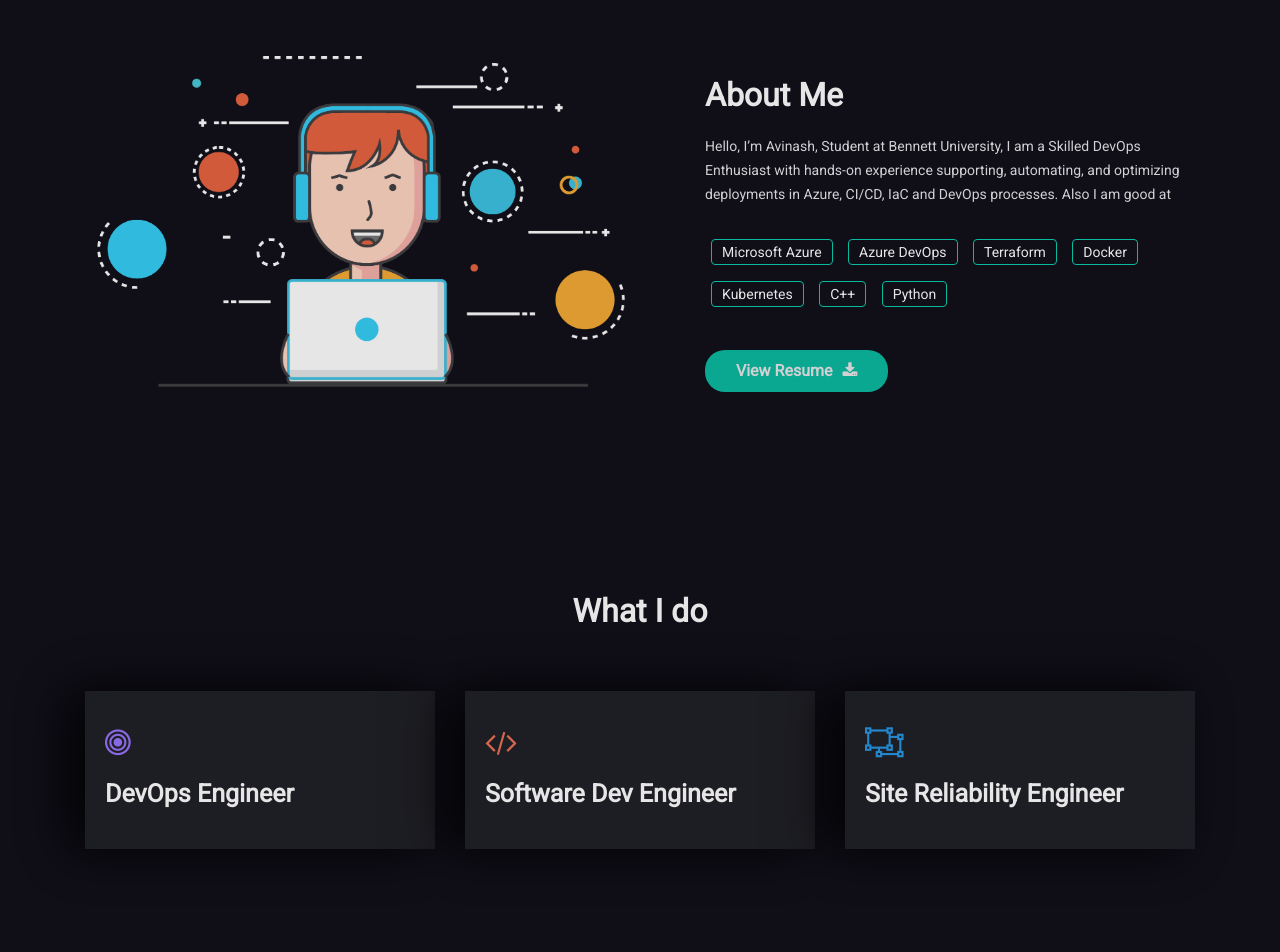
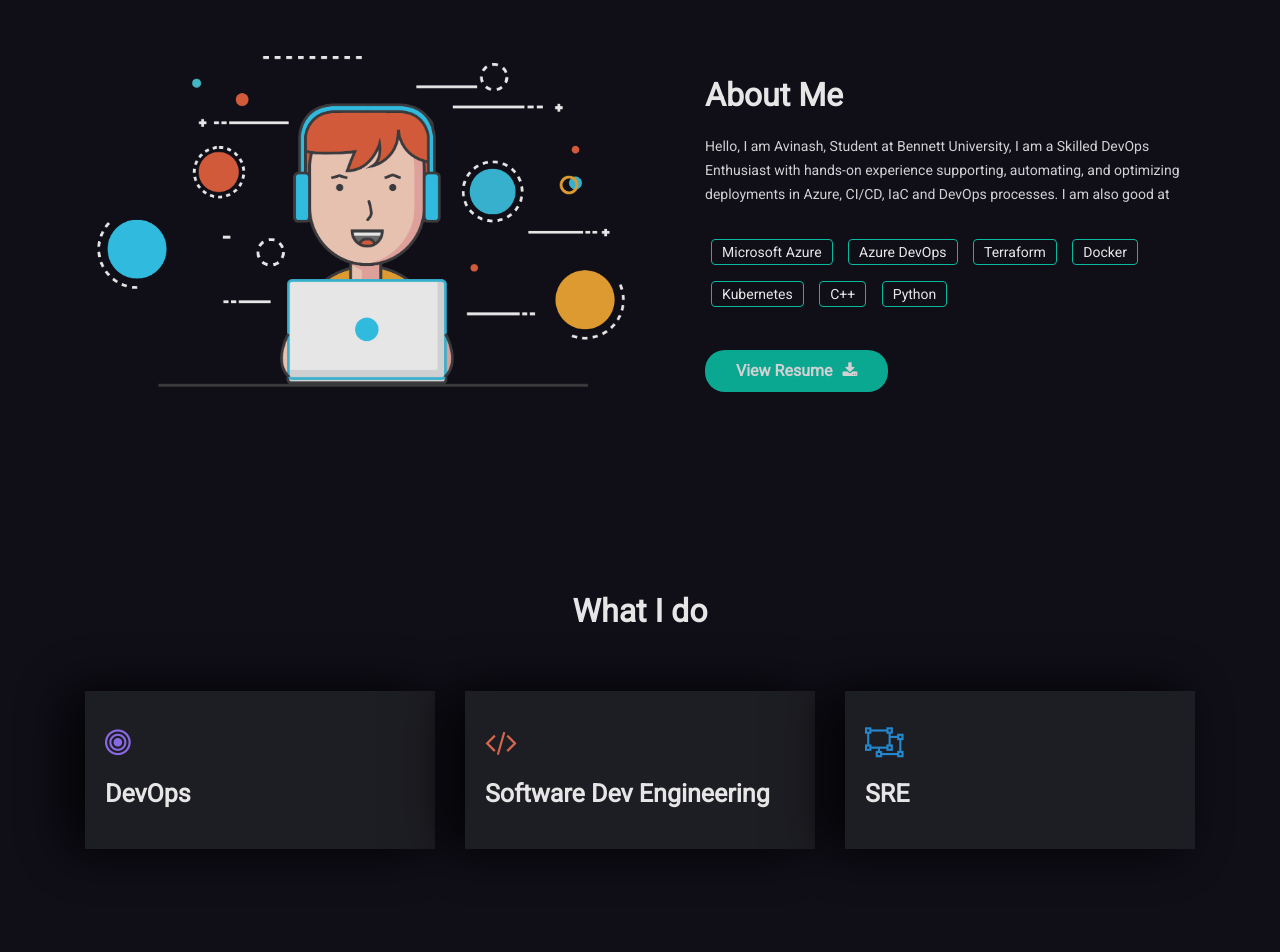
Before and after one commit to avinashnadendla/My-Portfolio, a plain HTML site: page index.html in a window 1280 px wide. Shown: the part 880-1832 px from the top of the page. Drawn offline with Linux system fonts and the light colour scheme; some packages are replaced by stand-ins of ours.

Commit message:
second commit

```diff
--- a/index.html
+++ b/index.html
@@ -1,6 +1,5 @@
 <!doctype html>
 <html lang="en">
-
 <head>
         <title>Avinash Nadendla</title>
         <!-- Required meta tags -->
@@ -100,7 +99,7 @@
                         <div class="col-sm-6">
                             <div class="mh-header-info">
                                 <div class="mh-promo wow fadeInUp" data-wow-duration="0.8s" data-wow-delay="0.1s">
-                                    <span>Hello I'm</span>
+                                    <span>Hello I am</span>
                                 </div>
 
                                 <h2 class="wow fadeInUp" data-wow-duration="0.8s" data-wow-delay="0.2s">Avinash Nadendla</h2>
@@ -144,9 +143,9 @@
                     <div class="col-sm-12 col-md-6">
                         <div class="mh-about-inner">
                             <h2 class="wow fadeInUp" data-wow-duration="0.8s" data-wow-delay="0.1s">About Me</h2>
-                            <p class="wow fadeInUp" data-wow-duration="0.8s" data-wow-delay="0.2s">Hello, I’m Avinash, Student at Bennett University,
+                            <p class="wow fadeInUp" data-wow-duration="0.8s" data-wow-delay="0.2s">Hello, I am Avinash, Student at Bennett University,
                             I am a Skilled DevOps Enthusiast with hands-on experience supporting, automating, and optimizing deployments in Azure, CI/CD, IaC and DevOps processes.
-                            Also I am good at</p>
+                            I am also good at</p>
                             <div class="mh-about-tag wow fadeInUp" data-wow-duration="0.8s" data-wow-delay="0.3s">
                                 <ul>
                                     <li><span>Microsoft Azure</span></li>
@@ -179,19 +178,19 @@
                     <div class="col-md-4 col-sm-12">
                         <div class="mh-service-item shadow-1 dark-bg wow fadeInUp" data-wow-duration="0.8s" data-wow-delay="0.3s">
                             <i class="fa fa-bullseye purple-color"></i>
-                            <h3>DevOps Engineer</h3>
+                            <h3>DevOps</h3>
                         </div>
                     </div>
                     <div class="col-md-4 col-sm-12">
                         <div class="mh-service-item shadow-1 dark-bg wow fadeInUp" data-wow-duration="0.8s" data-wow-delay="0.5s">
                             <i class="fa fa-code iron-color"></i>
-                            <h3>Software Dev Engineer</h3>
+                            <h3>Software Dev Engineering</h3>
                         </div>
                     </div>
                     <div class="col-md-4 col-sm-12">
                         <div class="mh-service-item shadow-1 dark-bg wow fadeInUp" data-wow-duration="0.8s" data-wow-delay="0.7s">
                             <i class="fa fa-object-ungroup sky-color"></i>
-                            <h3>Site Reliability Engineer</h3>
+                            <h3>SRE</h3>
                         </div>
                     </div>
                 </div>
@@ -332,7 +331,7 @@
                                     <!-- Education Institutes-->
                                     <div class="mh-work-item dark-bg wow fadeInUp" data-wow-duration="0.8s" data-wow-delay="0.4s">
                                         <h4>Azure Associate Intern @<a href="#">Whizlabs</a></h4>
-                                        <div class="mh-eduyear">2005-2008</div>
+                                        <div class="mh-eduyear">June 2021- September 2021</div>
                                         <span>Responsibility :</span>
                                         <ul class="work-responsibility">
                                             <li><i class="fa fa-circle"></i>Creating Sandbox Environments</li>
@@ -344,7 +343,7 @@
                                     <!-- Education Institutes-->
                                     <div class="mh-work-item dark-bg wow fadeInUp" data-wow-duration="0.8s" data-wow-delay="0.6s">
                                         <h4>Flutter Development Intern @<a href="#">My Mega Minds</a></h4>
-                                        <div class="mh-eduyear">2005-2008</div>
+                                        <div class="mh-eduyear">December 2020- February 2021</div>
                                         <span>Responsibility :</span>
                                         <ul class="work-responsibility">
                                             <li><i class="fa fa-circle"></i>Worked in developing a cross-platform Chatting App</li>
```
Also changed, not shown: 1 other file.
